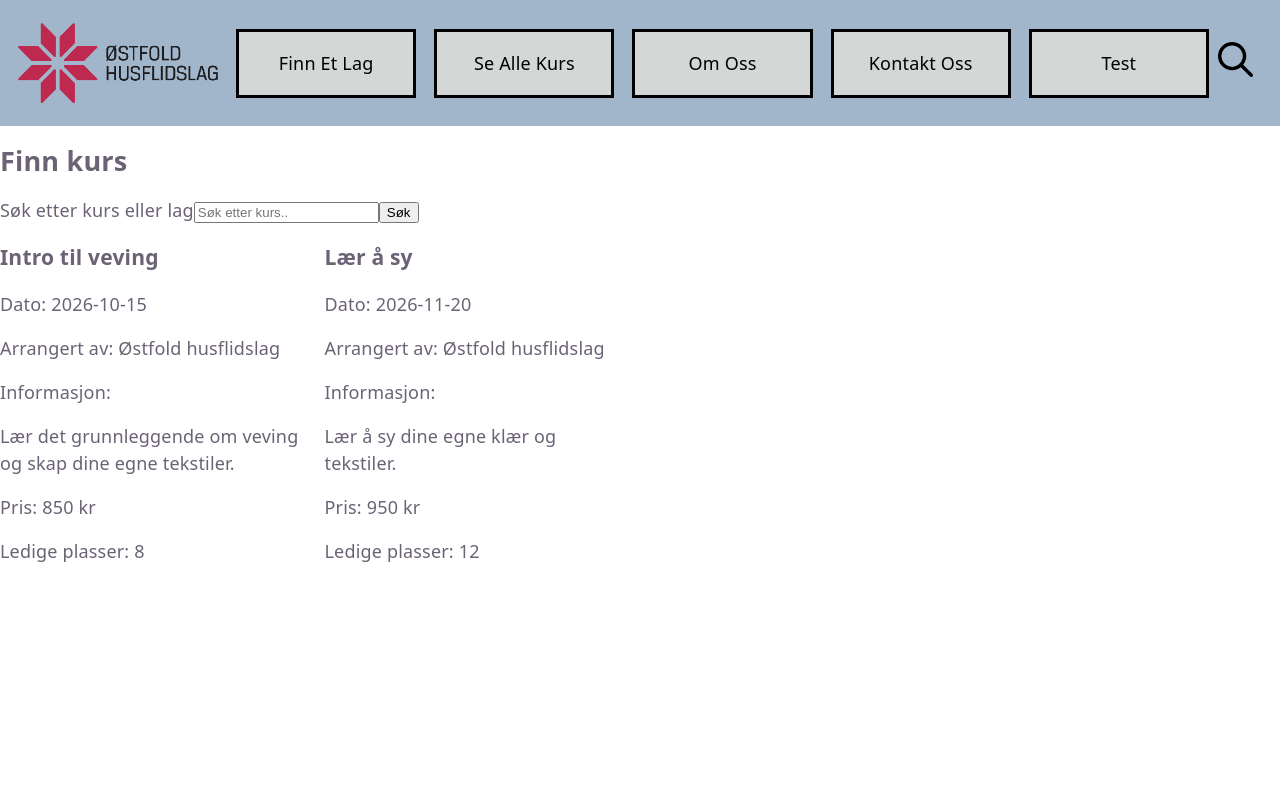
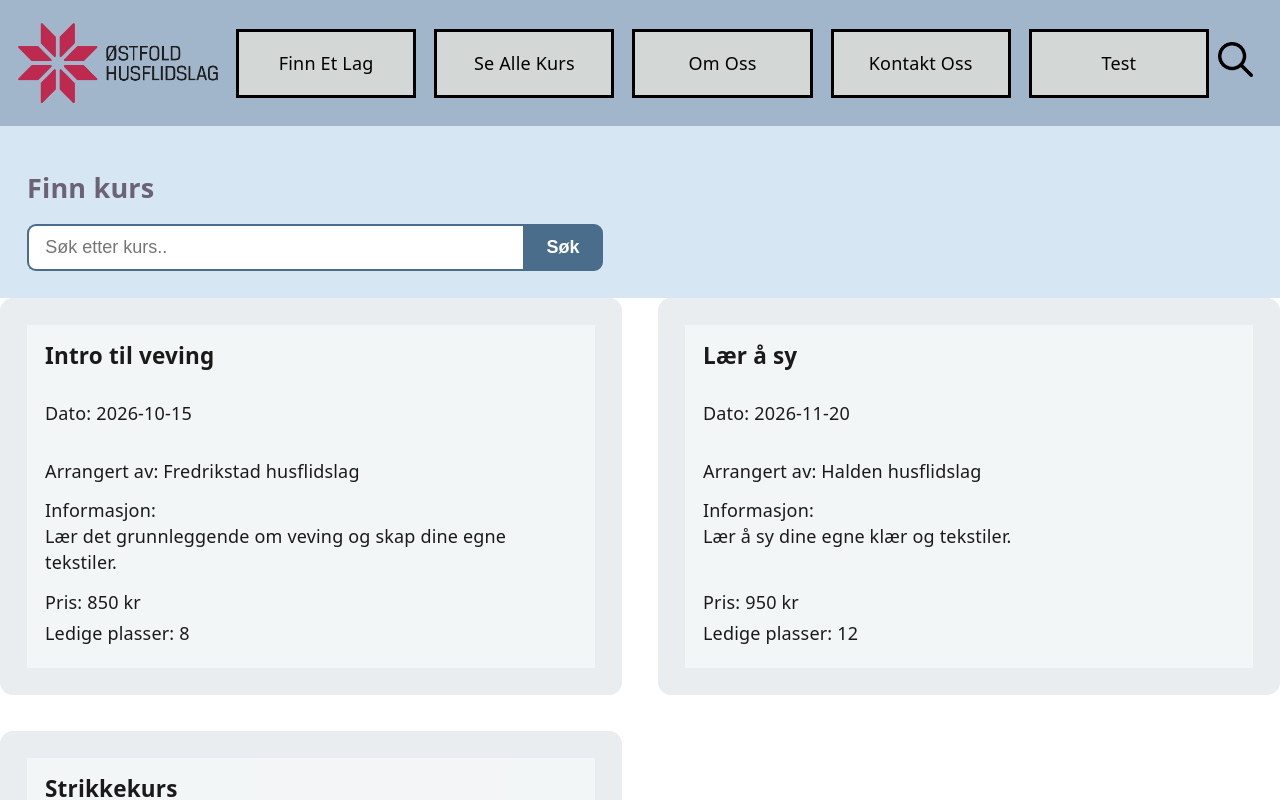
Before and after one commit to Friddi12/Software-Engineering-Gruppe-16, a React app in the folder frontend/: page /Searchpage in a window 1280 px wide. Shown: the top 800 px of the page. Built offline with nearby package versions, Linux system fonts and the light colour scheme; the HTML template or start-up script is replaced by a standard one.

Commit message:
endre css for søkeside og kurskortene

```diff
--- a/frontend/src/components/KursKort.jsx
+++ b/frontend/src/components/KursKort.jsx
@@ -4,22 +4,23 @@ export default function KursKort({kurs}){
     return(
         <article className="kurskort">
             <div className="kurskortPanel">
-                <h3 className="kurskortTittel">{kurs.title}</h3>
+                <h3 className="kurskortTitle">{kurs.title}</h3>
                 <p>Dato: {kurs.date}</p>
                     {/* inkludere tid her etter hvert*/}
-            </div>
+
 
                 <p className="kurskortLag">Arrangert av: {kurs.lag}</p>
 
                 <div className="kurskortInfo">
                     <p className="kurskortLabel">Informasjon:</p>
                     <p>{kurs.information}</p>
-
                 </div>
 
-
+                <div className="kurskortFooter">
                     <p>Pris: {kurs.price} kr</p>
                     <p>Ledige plasser: {kurs.plasser}</p>
+                </div>
+            </div>
         </article>
     )
 }
--- a/frontend/src/mockData/Courses.jsx
+++ b/frontend/src/mockData/Courses.jsx
@@ -2,7 +2,7 @@ export const kurs = [
     {
         id : 1,
         title: "Intro til veving",
-        lag: "Østfold husflidslag",
+        lag: "Fredrikstad husflidslag",
         information: "Lær det grunnleggende om veving og skap dine egne tekstiler.",
         date: "2026-10-15",
         price: 850,
@@ -11,11 +11,16 @@ export const kurs = [
     {
         id : 2,
         title: "Lær å sy",
-        lag: "Østfold husflidslag",
+        lag: "Halden husflidslag",
         information: "Lær å sy dine egne klær og tekstiler.",
         date: "2026-11-20",
         price: 950,
         plasser: 12
+    },
+    {
+        id: 3,
+        title: "Strikkekurs",
+        lag: ""
     }
 ]
 
--- a/frontend/src/pages/Searchpage.jsx
+++ b/frontend/src/pages/Searchpage.jsx
@@ -12,20 +12,21 @@ export default function Searchpage() {
     )
 
     return(
-        <main>
+        <div>
             <section className="searchgruppe">
                 <h2>Finn kurs</h2>
-                {/*lar skjermleser få tilgang til søkefelt  */}
-                <label htmlFor="kurssøk" className="visually-hidden"> Søk etter kurs eller lag</label>
+                <form className="søkeForm" onSubmit={(e) => e.preventDefault()}>
+                    <label htmlFor="kurssøk" className="visually-hidden"> Søk etter kurs </label>
                     <input
                     id="kurssøk"
-                classname="søkInput"
+                    className="søkInput"
                     type="search"
                     placeholder="Søk etter kurs.."
                     value = {query}
                     onChange={(e)=>setQuery(e.target.value)}
                     />
-                <button type="submit">Søk</button>
+                    <button className="søkeknapp" type="submit">Søk</button>
+                </form>
             </section>
 
             <section className="searchresultat">
@@ -35,6 +36,6 @@ export default function Searchpage() {
                 {filtrering.length === 0 && <p>Ingen kurs funnet.</p>}
             </div>
             </section>
-        </main>)
+        </div>)
 
 }
--- a/frontend/src/style/husflid.css
+++ b/frontend/src/style/husflid.css
@@ -16,11 +16,19 @@ header{
     }
 }
 
-.kursliste{
+
+    /* Rutenett med kurskort: to kolonner når det er plass, ellers én */
+.kursliste {
     display: grid;
-    grid-template-columns: repeat(auto-fill, minmax(260px, 1fr));
-    gap:1rem;
+    grid-template-columns: repeat(auto-fill, minmax(min(100%, 26rem), 1fr));
+    gap: 2rem;
+
+    /* Fjerner standard punktmerking og innrykk fra <ul> */
+    list-style: none;
+    margin: 0;
+    padding: 0;
 }
+
 nav{
     display: flex;
     flex-direction: row;
@@ -193,3 +201,125 @@ nav{
 }
 
 /*searchpage */
+.searchgruppe{
+    padding: 1.5rem;
+    background-color: #d6e6f3;
+
+}
+
+.søkeForm {
+    display: flex;
+    max-width: 32rem;
+}
+
+.søkInput{
+    flex:1;
+    width: 100%;
+    padding: 0.6rem 0.9rem;
+    font-size: 1rem;
+    min-width: 0;
+    background-color: white;
+    border: 2px solid #4a6d8c;
+    border-right: none;
+    border-radius: 0.5rem 0 0 0.5rem;
+    color: #1a1a1a;
+
+}
+
+.søkeknapp{
+    padding: 0.6rem 1.2rem;
+    font-size: 1rem;
+    font-weight: 600;
+    color: white;
+    background-color: #4a6d8c; /* mørk nok til at hvit tekst er lesbar */
+    border: 2px solid #4a6d8c;
+    border-radius: 0 0.5rem 0.5rem 0;
+    cursor: pointer;
+}
+
+.søkeknapp:hover {
+    background-color: #3a566f;
+}
+
+.visually-hidden {
+    position: absolute;
+    width: 1px;
+    height: 1px;
+    overflow: hidden;
+    clip-path: inset(50%);
+    white-space: nowrap;
+}
+
+/* Kurskort
+*/
+
+.kurskort{
+    position: relative;
+    isolation: isolate;
+    display: flex;
+
+    min-height: 20rem;
+    height: 100%;
+    border-radius: 0.75rem;
+    overflow: hidden;
+
+
+    background-color: #cfd8df;
+    background-size: cover;
+    background-position: center;
+}
+
+.kurskort::before {
+    content: "";
+    position: absolute;
+    inset: 0;
+    z-index: -1;
+    background-color: rgba(255, 255, 255, 0.55);
+}
+
+/* Panelet med tekst, innrykket fra kanten slik at bildet synes rundt */
+.kurskortPanel {
+    flex: 1;
+    display: flex;
+    flex-direction: column;
+    gap: 0.75rem;
+
+    margin: 1.5rem;
+    padding: 1rem;
+
+    background-color: rgba(255, 255, 255, 0.45);
+    color: #1a1a1a;
+}
+
+.kurskortTitle {
+    margin: 0;
+    font-size: 1.25rem;
+}
+
+.kurskortLag {
+    margin: 0;
+}
+
+.kurskortInfo p {
+    margin: 0;
+}
+
+.kurskortLabel {
+    margin-bottom: 0.25rem;
+}
+
+/* margin-top: auto skyver bunnteksten helt ned, uansett hvor lang beskrivelsen er */
+.kurskortFooter {
+    margin-top: auto;
+}
+
+.kurskortFooter p {
+    margin: 0 0 0.25rem;
+}
+
+/* Strekker lenken over hele kortet slik at hele kortet er klikkbart */
+.kurskortLink::after {
+    content: "";
+    position: absolute;
+    inset: 0;
+}
```
Lines whose indentation alone changed are shown as unchanged.
